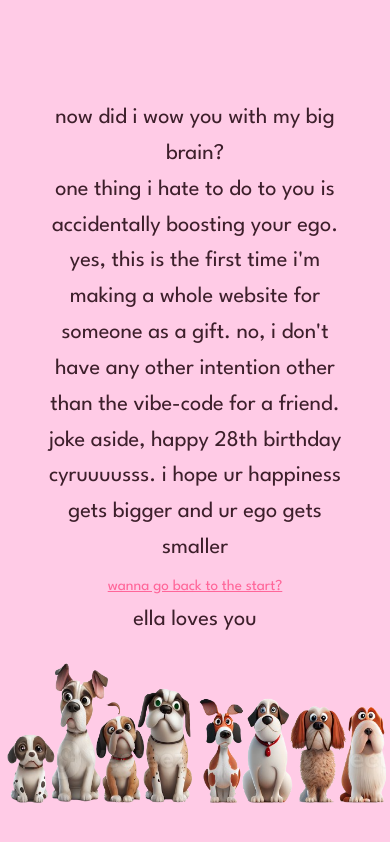
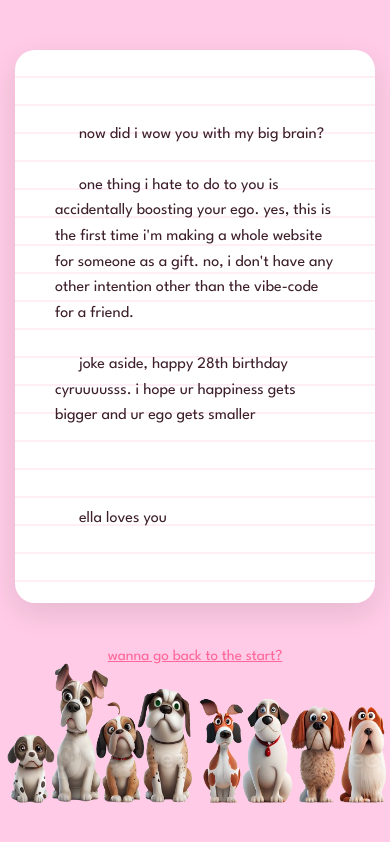
Before and after one commit to ellas42/cyrus, a plain HTML site: page final.html in a window 390 px wide. Drawn offline with Linux system fonts and the light colour scheme.

Commit message:
Update final.css

```diff
--- a/final.css
+++ b/final.css
@@ -14,19 +14,32 @@ body {
 }
 
 .note-container {
-  text-align: center;
-  margin-top: 80px;
-  padding: 20px;
-  animation: fadeIn 2s ease-out;
+  background: repeating-linear-gradient(
+    to bottom,
+    #ffffff,
+    #ffffff 28px,
+    #ffeef5 28px,
+    #ffeef5 30px
+  );
+  border-radius: 20px;
+  box-shadow: 0 10px 30px rgba(0, 0, 0, 0.1);
+  padding: 40px 30px;
+  margin: 80px auto 0;
+  max-width: 800px;
+  position: relative;
+  z-index: 2;
 }
 
 .note-text {
-  font-size: 1.2rem;
+  font-size: 1.15rem;
   color: #3d1f2b;
-  line-height: 1.6;
-  max-width: 1000px;
-  margin: 0 auto;
+  line-height: 1.8;
+  font-family: "League Spartan", sans-serif;
+  text-align: left;
+  white-space: pre-wrap;
 }
+
+
 
 .final-btn-wrapper {
   margin-top: 0px; /* increased spacing */
@@ -52,6 +65,7 @@ a:hover {
 
 .dog-footer {
   position: fixed;
+  display: block;
   bottom: 0;
   left: 50%;
   transform: translateX(-50%);
@@ -61,6 +75,7 @@ a:hover {
   pointer-events: none;
   z-index: 1;
 }
+
 
 
 /* Responsive Styling */
@@ -87,11 +102,109 @@ a:hover {
     width: 100%;
     text-align: center;
     z-index: 10;
+    margin-bottom: 30px;
   }
 
   .dog-footer {
-    max-width: 100%;
-    padding: 0 10px;
+    display: block;
+    position: fixed;
+    bottom: 0;
+    left: 50%;
+    transform: translateX(-50%);
+    width: 100vw;
+    max-width: 100vw;
+    height: auto;
+    padding: 0;
+    margin: 0;
     z-index: 1;
   }
 }
+
+/* iPhone 12/13/14/15 Pro, most modern phones */
+@media (max-width: 430px) {
+  .note-container {
+    background: repeating-linear-gradient(
+      to bottom,
+      #ffffff,
+      #ffffff 26px,
+      #ffeef5 26px,
+      #ffeef5 28px
+    );
+    padding: 30px 20px;
+    border-radius: 20px;
+    margin: 50px 15px 0;
+  }
+
+  .note-text {
+    font-size: 1rem;
+    line-height: 1.6;
+  }
+
+  .note-title {
+    font-size: 1.8rem;
+    text-align: center;
+  }
+
+
+
+
+
+
+  .final-button {
+    font-size: 0.95rem;
+    padding: 10px 20px;
+  }
+
+  .final-btn-wrapper {
+    position: fixed;
+    left: 50%;
+    bottom: 150px; /* adjust as needed for smaller screens */
+    transform: translateX(-50%);
+    width: 100%;
+    text-align: center;
+    z-index: 10;
+  }
+
+  .dog-footer {
+    display: block;
+    width: 100vw;
+    max-width: 100vw;
+    padding: 0;
+    margin: 0;
+  }
+}
+
+/* iPhone SE and very small screens */
+@media (max-width: 375px) {
+  .note-title {
+    font-size: 2rem;
+  }
+
+  .note-text {
+    font-size: 1.4rem;
+    padding: 0 10px;
+  }
+
+  .final-button {
+    font-size: 0.95rem;
+    padding: 10px 10px;
+  }
+
+  .final-btn-wrapper {
+    position: fixed;
+    left: 50%;
+    bottom: 140px;
+    transform: translateX(-50%);
+    width: 100%;
+    text-align: center;
+    z-index: 10;
+  }
+
+  .dog-footer {
+    display: block;
+    width: 100vw;
+    max-width: 100vw;
+    padding: 0;
+    margin: 0;
+  }
+}
```
